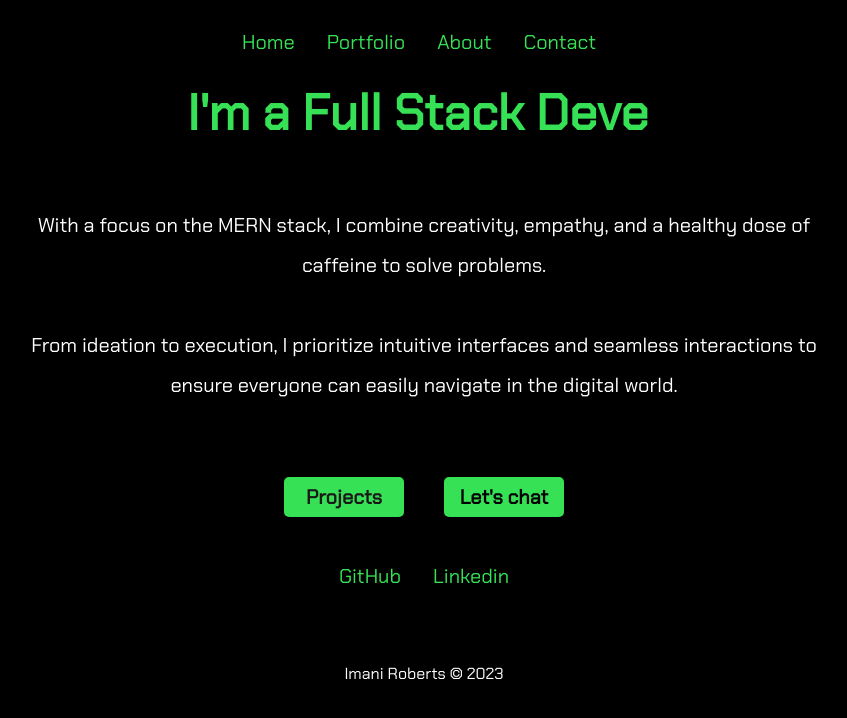
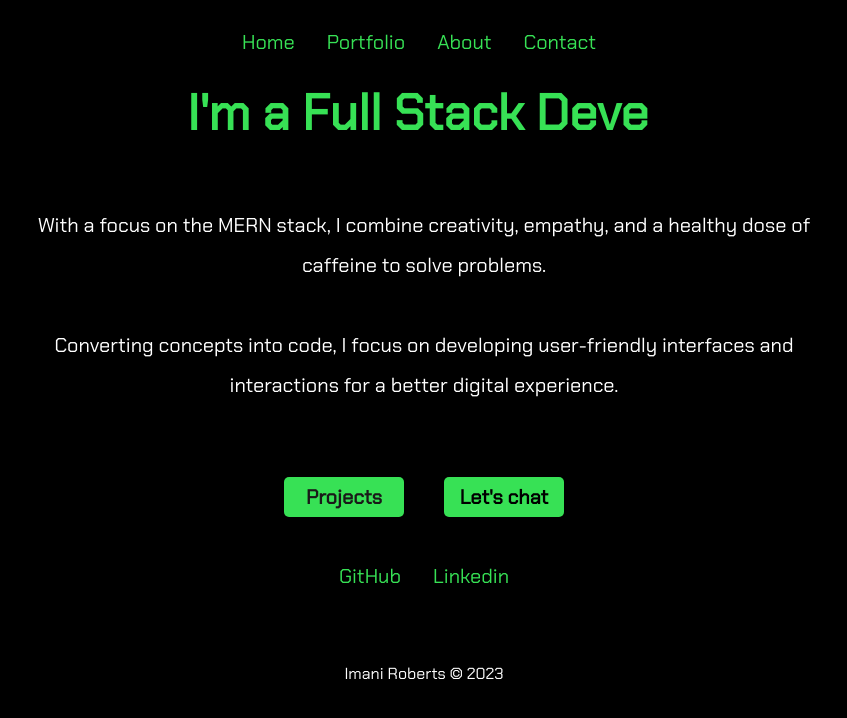
Before and after one commit to imanidev/portfolio-site, a React (Vite) app: page / in a window 1280 px wide. Shown: the top 718 px of the page, without its empty margins (216-1063 px from the left). Built offline with nearby package versions, Linux system fonts and the light colour scheme.

Commit message:
changed web copy

```diff
--- a/src/pages/Home.jsx
+++ b/src/pages/Home.jsx
@@ -18,7 +18,7 @@ const Home = () => {
                     With a focus on the MERN stack, I combine creativity, empathy, and a healthy dose of caffeine to solve problems.
                     <br />
                     <br />
-                    From ideation to execution, I prioritize intuitive interfaces and seamless interactions to ensure everyone can easily navigate in the digital world.
+                   Converting concepts into code, I focus on developing user-friendly interfaces and interactions for a better digital experience.
                     </p>
                     </div>
                     <br />
```
